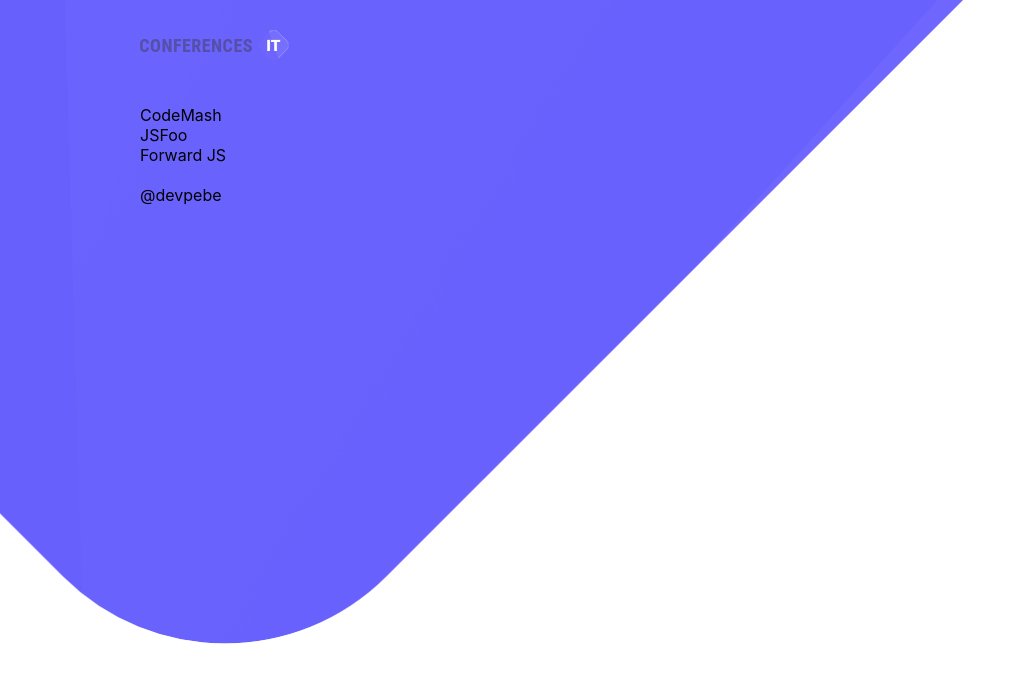
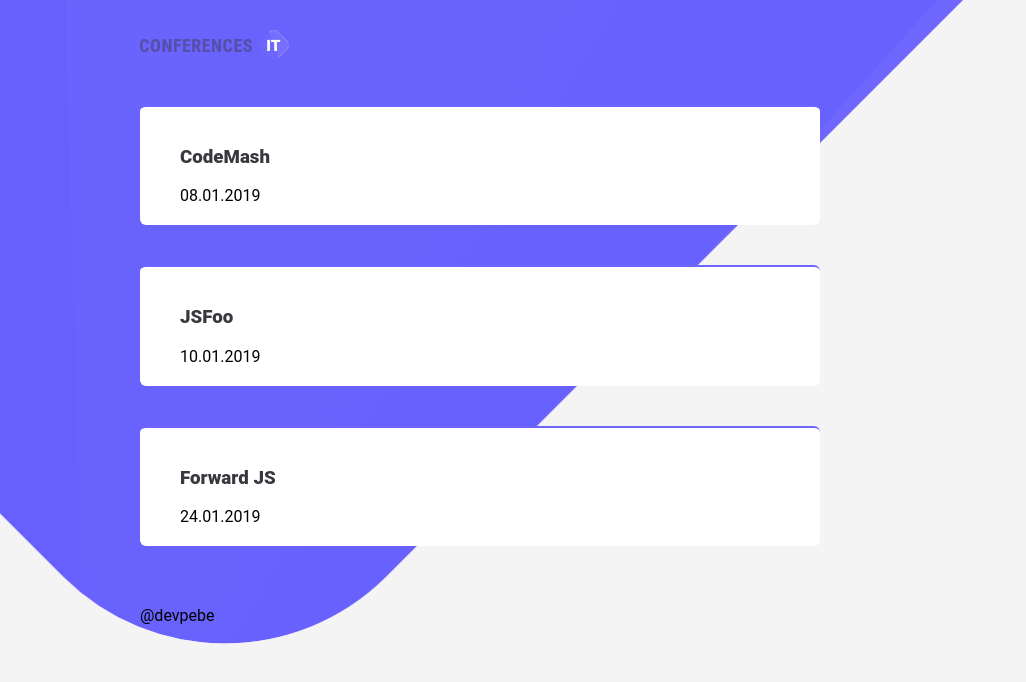
Before and after one commit to pbasiak/conferencesit, a React (Create React App) app: page / in a window 1280 px wide. Shown: the top 682 px of the page, without its empty margins (0-1026 px from the left). Built offline with nearby package versions, Linux system fonts and the light colour scheme.

Commit message:
Change conferences item layout

```diff
--- a/src/App.css
+++ b/src/App.css
@@ -1,4 +1,6 @@
 body {
   background: url('./assets/bg.png') no-repeat;
   background-position: 250% top;
+  background-color: #f4f4f4;
+  font-family: 'Roboto', sans-serif;
 }
--- a/src/components/Conferences/ConferencesItem.js
+++ b/src/components/Conferences/ConferencesItem.js
@@ -1,11 +1,14 @@
 import React, { Component } from 'react';
+import { SConferencesItem } from './styled/SConferencesItem';
+import { SConferencesName } from './styled/SConferencesName';
 
 class ConferencesItem extends Component {
     render() {
         return (
-            <div>
-                {this.props.name}
-            </div>
+            <SConferencesItem>
+                <SConferencesName>{this.props.name}</SConferencesName>
+                {this.props.date}
+            </SConferencesItem>
         );
     }
 }
--- /dev/null
+++ b/src/components/Conferences/styled/SConferencesItem.js
@@ -0,0 +1,10 @@
+import styled from 'styled-components';
+
+export const SConferencesItem = styled.div`
+    background: #FFF;
+    border-top: 2px solid #6D65FD;
+    border-radius: 6px;
+    padding: 20px 40px;
+    margin-bottom: 40px;
+    max-width: 600px;
+`;
--- /dev/null
+++ b/src/components/Conferences/styled/SConferencesName.js
@@ -0,0 +1,6 @@
+import styled from 'styled-components';
+
+export const SConferencesName = styled.h3`
+    font-weight: 900;
+    color: #38383F;
+`;
--- a/src/components/Content/Content.js
+++ b/src/components/Content/Content.js
@@ -5,11 +5,8 @@ import { SContent } from './styled/SContent';
 
 class Content extends Component {
     render() {
-        console.log(conferencesList);
-
         const conferences = conferencesList.map((item) => {
-            console.log(item.name);
-            return (<ConferencesItem key={item.name} name={item.name}/>);
+            return (<ConferencesItem key={item.name} name={item.name} date={item.date}/>);
         });
 
         return (
```
